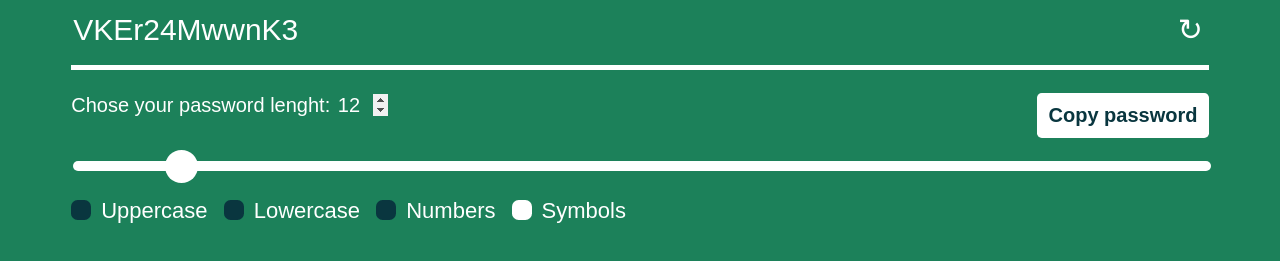
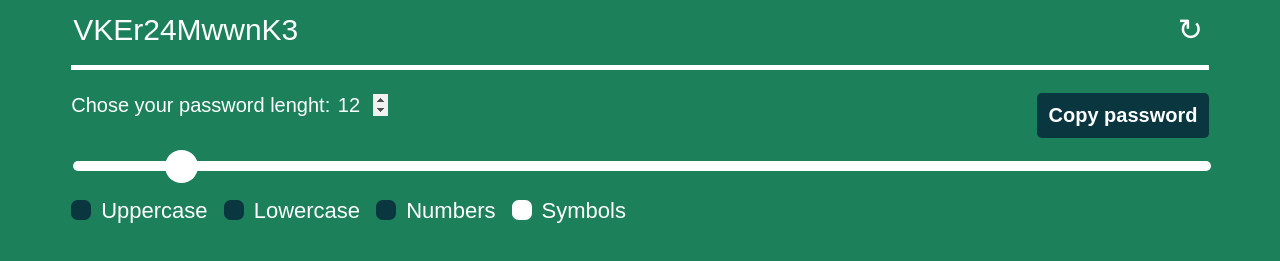
Before and after one commit to kamilozarek/new-project, a plain HTML site: page index.html in a window 1280 px wide. In both pictures the pointer is over the button "Copy password". Shown: the part 151-412 px from the top of the page. Drawn offline with Linux system fonts and the light colour scheme.

Commit message:
coppy button hover color change

```diff
--- a/mystyle.css
+++ b/mystyle.css
@@ -164,6 +164,17 @@ h1 {
     color: #09363F;
     padding: 1%;
 }
+#buttoncoppy:hover {
+    float: right;
+    border: none;
+    border-radius: 0.3rem;
+    font-family: Arial, Helvetica, sans-serif;
+    font-size: 20px;
+    font-weight: 550;
+    background-color: #09363F;
+    color: #fff;
+    padding: 1%;
+}
 
 #passwordLenghtNumber {
     background-color: transparent;
```
